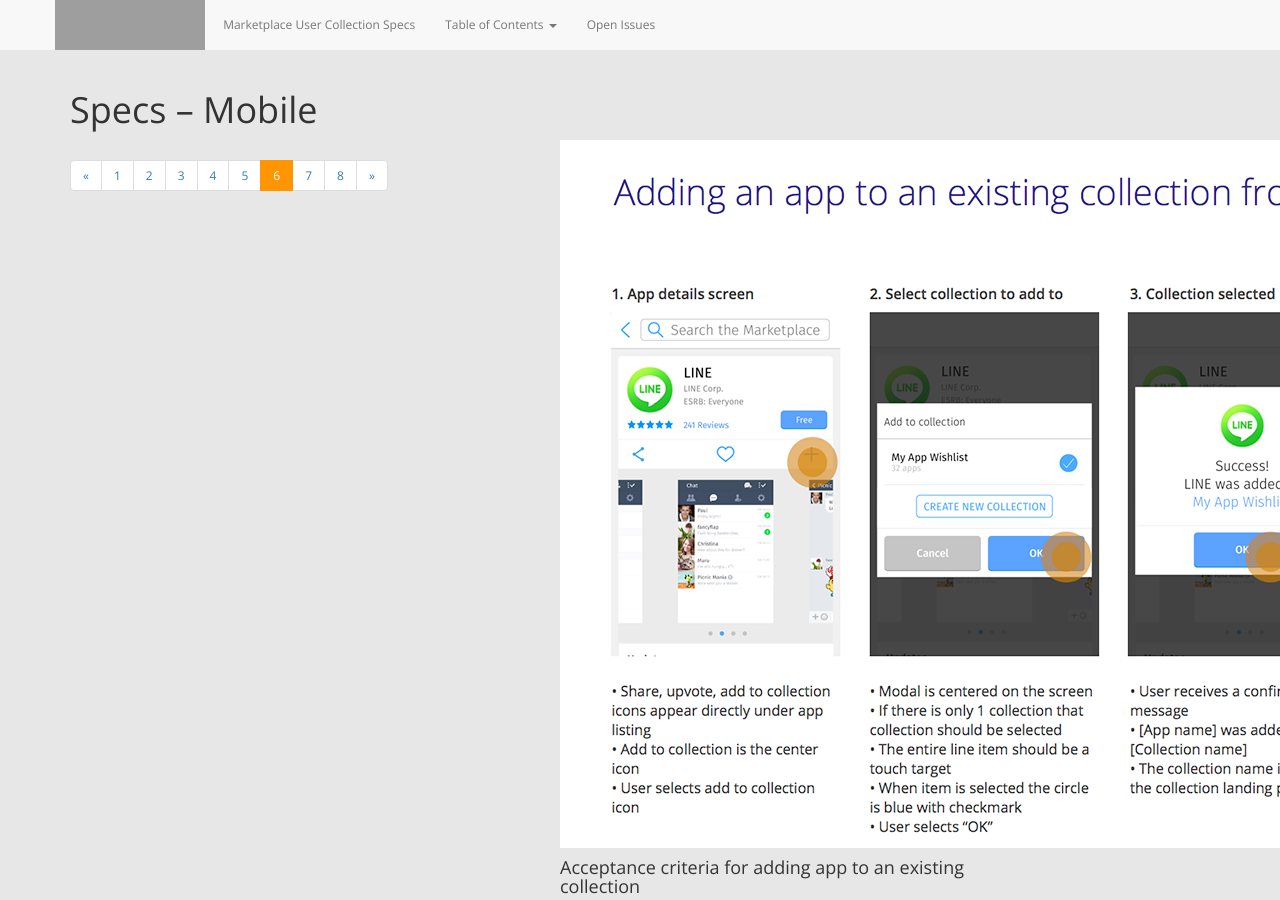
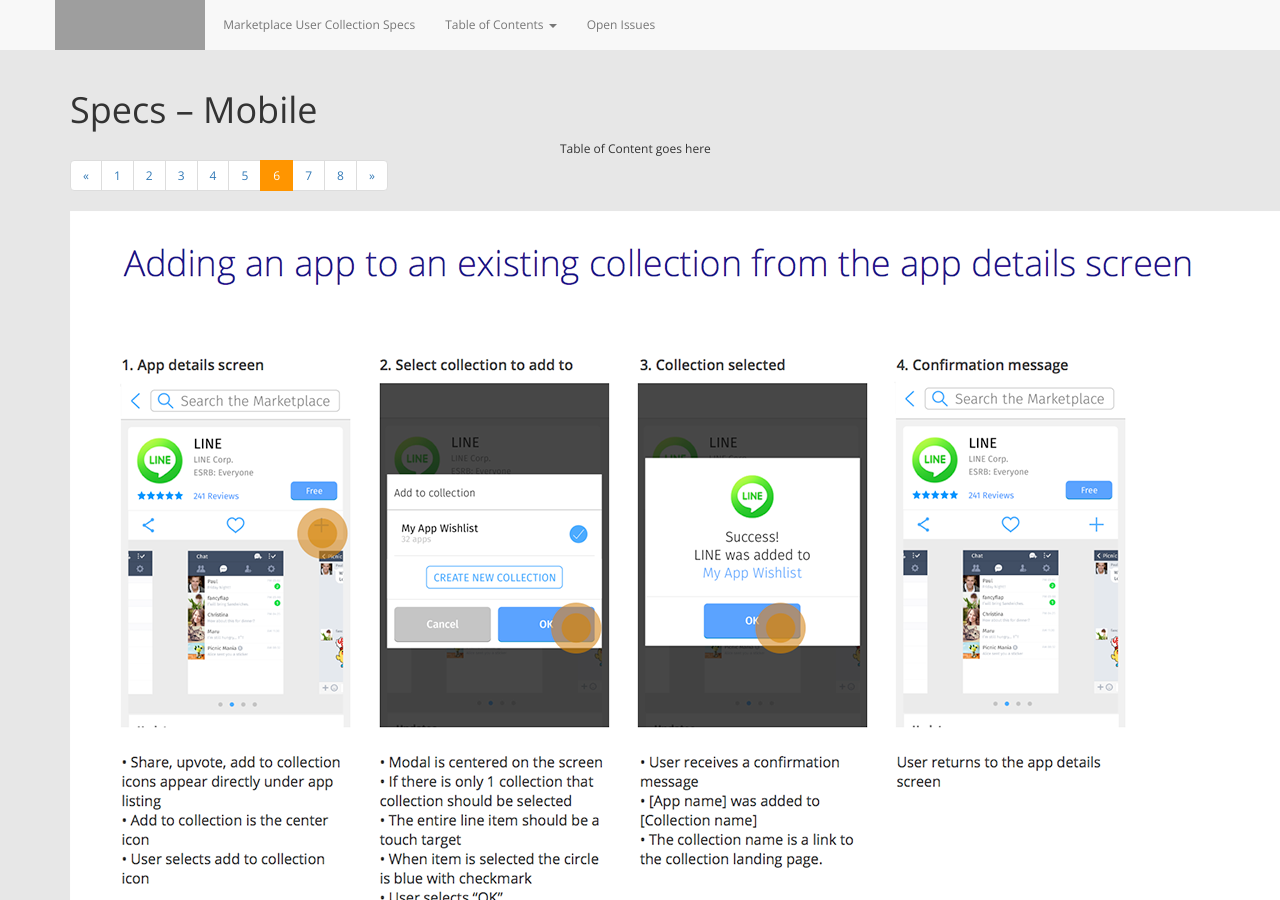
Before and after one commit to mhanratty/marketplaceux-usercollections, a Jekyll site: the page built from projectSpecsMobile.html, in a window 1280 px wide and 900 px high. Built offline with Jekyll 4.4.1, drawn with Linux system fonts in a browser that asks for light colours; nearby versions of some CDN libraries; grey boxes are pictures that could not be loaded.

Commit message:
Added TOC for Mobile Specs

```diff
--- a/projectSpecsMobile.html
+++ b/projectSpecsMobile.html
@@ -14,6 +14,8 @@
 	{% endif %}
 
 	<div class="col-sm-6 col-md-6 col-lg-5 col-lg-offset-1">
+	  <p>Table of Content goes here</p>
+	</div>
 
   <div class="row">
   	<div class="col-sm-12 col-md-12 col-lg-12">
@@ -238,5 +240,3 @@
 
     </div>
   </div>
-
-	</div>
```
Lines whose indentation alone changed are shown as unchanged.
